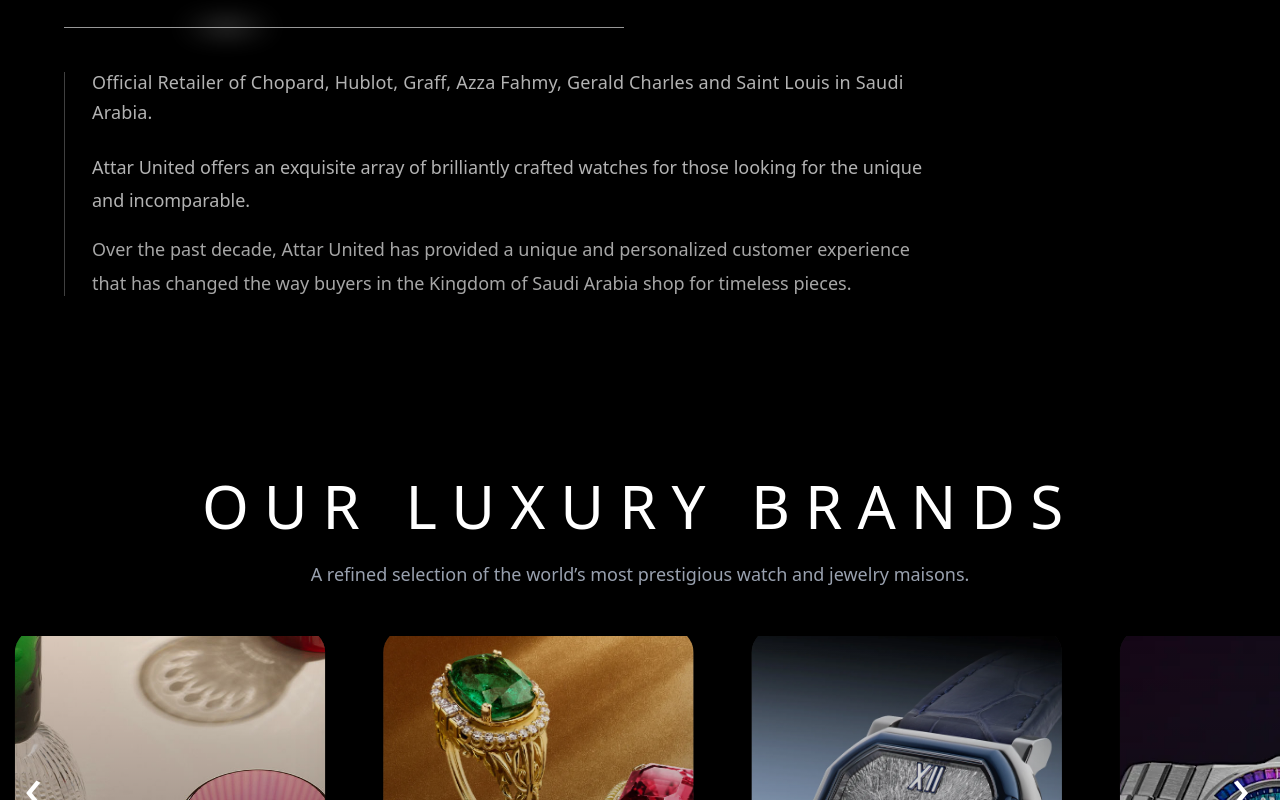
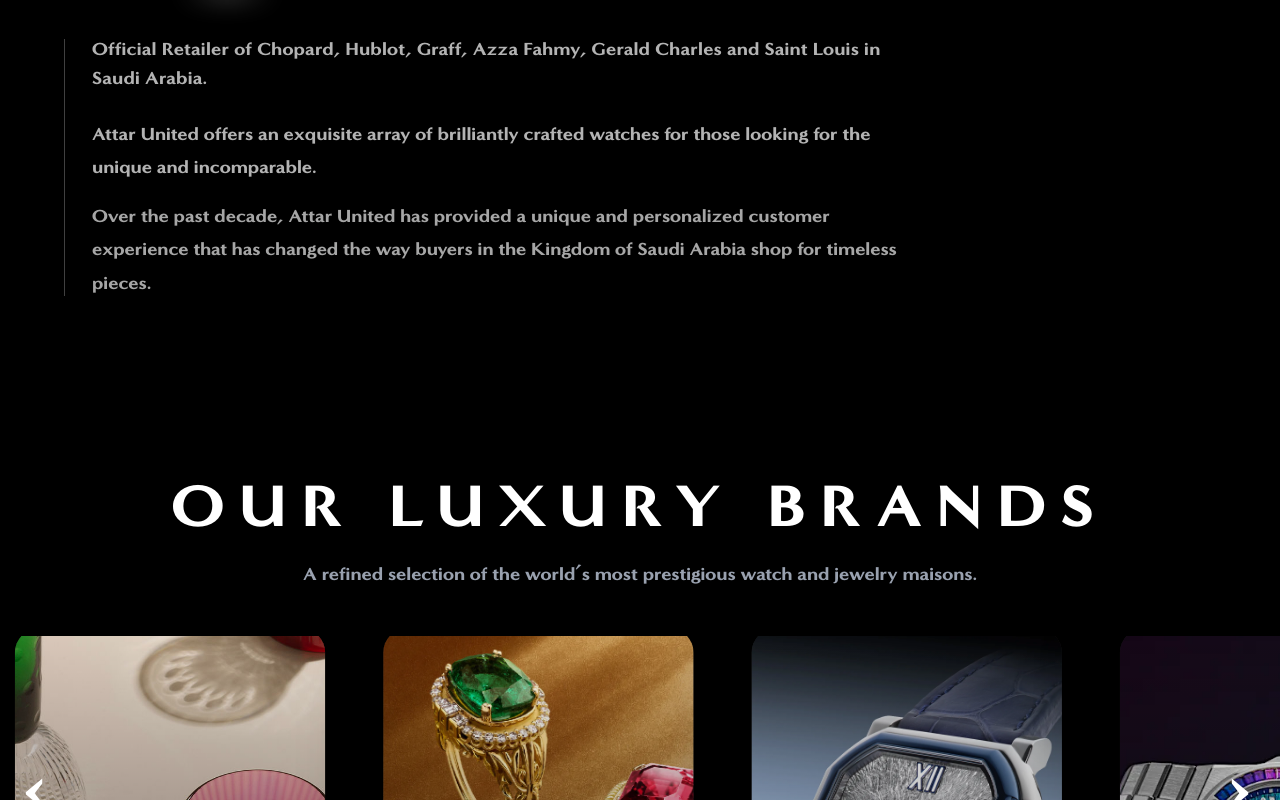
Before and after one commit to whokashmiri/AttarUnited, a React (Vite) app: page / in a window 1280 px wide. Shown: the part 2000-2800 px from the top of the page. Built offline with nearby package versions, Linux system fonts and the light colour scheme.

Commit message:
src/index.css

```diff
--- a/src/index.css
+++ b/src/index.css
@@ -5,7 +5,7 @@
 
 
 @import url('https://fonts.googleapis.com/css2?family=Acme&family=Inter:ital,opsz,wght@0,14..32,100..900;1,14..32,100..900&family=Libre+Baskerville:ital,wght@0,400..700;1,400..700&family=Rubik:ital,wght@0,300..900;1,300..900&display=swap');
-
+@import "tailwindcss";
 
 
 @font-face {
@@ -33,7 +33,7 @@
   --font-gotham: "Gotham", sans-serif;
 }
 
-@import "tailwindcss";
+
 .luxury-scrollbar {
   scrollbar-width: thin;
   scrollbar-color: rgba(198, 172, 105, 0.15) transparent;
@@ -71,8 +71,8 @@
 }
 
 
-h3,h1 {
-  font-family: "Libre Baskerville", serif;
+h3,h1,h2,h4,h5,h6 {
+  font-family: "Gotham", serif;
 
 }
 /* h5 {
@@ -81,4 +81,4 @@
 /* ::-webkit-scrollbar {
   display: none;
 } */
-body{background-color: #000;}
+body{background-color: #000; font-family: "Gotham", sans-serif}
```
